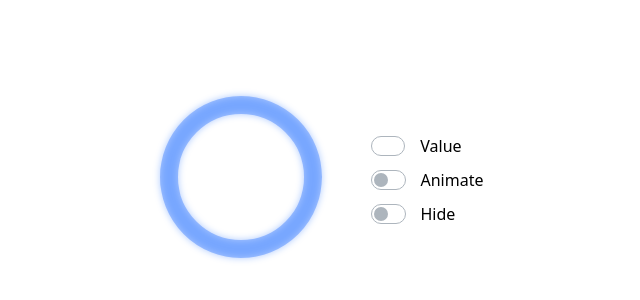
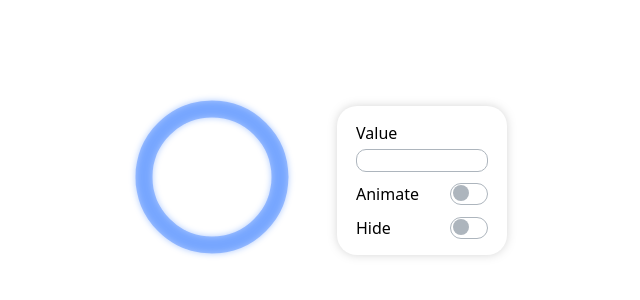
Before and after one commit to zuevarita/ProcessBlock, a website built with Vite: page index.html in a window 1280 px wide. Shown: the part 220-520 px from the top of the page, without its empty margins (323-963 px from the left). Built offline with nearby package versions, Linux system fonts and the light colour scheme.

Commit message:
edit ui and update setValue logic

```diff
--- a/index.html
+++ b/index.html
@@ -3,7 +3,7 @@
 
 <head>
   <meta charset="UTF-8" />
-  <link rel="icon" type="image/svg+xml" href="/public/logo.png" />
+  <link rel="icon" type="image/svg+xml" href="/logo.png" />
   <meta name="viewport" content="width=device-width, initial-scale=1.0" />
   <title>Ozon Progress</title>
 </head>
@@ -16,22 +16,22 @@
       </div>
       <div class="states-wrapper">
         <div class="state normal-state">
+          <label for="normal">Value</label>
           <input type="number"  id="normal">
-          <label for="normal">Value</label>
         </div>
         <div class="state animate-state">
+          <label for="animate">Animate</label>
           <label class="switch">
             <input type="checkbox" id="animate">
             <span class="slider"></span>
           </label>
-          <label for="animate">Animate</label>
         </div>
         <div class="state hide-state">
+          <label for="hide">Hide</label>
           <label class="switch">
             <input type="checkbox" id="hide">
             <span class="slider"></span>
           </label>
-          <label for="hide">Hide</label>
         </div>
       </div>
     </div>
--- a/src/progress.js
+++ b/src/progress.js
@@ -1,15 +1,13 @@
 export class Progress {
-  #circleLength = 0;
   #percentage = 0;
-  #container;
   #element;
   #circle;
+  #isActive;
   constructor(container) {
-    this.#container = container;
-    this.#createElement();
+    this.#createElement(container);
   }
 
-  #createElement() {
+  #createElement(container) {
     const progressContainer = document.createElement("div");
     const progressHTML = `
         <svg class = "progress-ring" viewBox="0 0 100 100" xmlns="http://www.w3.org/2000/svg">
@@ -19,23 +17,26 @@ export class Progress {
     progressContainer.innerHTML = progressHTML;
 
     this.#element = progressContainer.firstElementChild;
-    this.#container.insertAdjacentElement("afterbegin", this.#element);
+    container.insertAdjacentElement("afterbegin", this.#element);
     this.#circle = this.#element.querySelector(".progress-bar");
 
-    this.#circleLength = this.#circle.r.baseVal.value * Math.PI * 2;
-    this.#circle.style.strokeDasharray = `${this.#circleLength} ${this.#circleLength}`;
-    this.#circle.style.strokeDashoffset = `${this.#circleLength}`;
+    this.circleLength = this.#circle.r.baseVal.value * Math.PI * 2 + 0.2;
+    this.#circle.style.strokeDasharray = `${this.circleLength} ${this.circleLength}`;
+    this.#circle.style.strokeDashoffset = `${this.circleLength}`;
+
   }
 
   setValue(perc) {
     this.#percentage = Math.min(Math.max(perc, 0), 100);
-    this.#circle.style.strokeDashoffset = `${this.#circleLength - (this.#percentage / 100) * this.#circleLength}`;
+    const showLine = (this.#isActive && (this.#percentage === 0 || this.#percentage === 100))? 25: this.#percentage
+    this.#circle.style.strokeDashoffset = `${this.circleLength - (showLine / 100) * this.circleLength}`;
   }
 
   setAnimate(isActive) {
+    this.#isActive = isActive;
     if (isActive) {
       if (this.#percentage === 0 || this.#percentage === 100) {
-        this.#circle.style.strokeDashoffset = `${this.#circleLength - (25 / 100) * this.#circleLength}`;
+        this.#circle.style.strokeDashoffset = `${this.circleLength - (25 / 100) * this.circleLength}`;
       }
       this.#element.classList.add("isActive");
     }else{
--- a/src/style.css
+++ b/src/style.css
@@ -24,6 +24,7 @@ body{
   justify-content: center;
   align-items: center;
 }
+
 /* Progress container */
 
 .container{
@@ -63,10 +64,6 @@ body{
   filter: drop-shadow(0 0 2px var(--primary-color));
 }
 
-.progress-bar{
-  stroke-linecap: round;
-}
-
 /* Animated */
 @keyframes animate {
   from {
@@ -84,34 +81,51 @@ body{
 
 /* States wrapper */
 .states-wrapper{
+  box-shadow: 0 0 10px rgba(128, 128, 128, 0.321);
+  width: 100%;
+  max-width: 170px;
+  padding: 15px 5%;
+  border-radius: 20px;
   display: flex;
   flex-direction: column;
   gap: 10px;
-  align-items: start;
+  align-items: center;
   justify-content: center;
 }
 
 .state{
   display: flex;
+  width: 100%;
   align-items: center;
   gap: 15px;
+  justify-content: space-between;
   font-weight: 500;
 }
+.normal-state{
+  display: flex;
+  flex-direction: column;
+  align-items: flex-start;
+  gap: 4px;
 
-.normal-state input{
-  font-size: 12px;
-  font-weight: 600;
-  text-align: center;
-  width: 2.9em;
-  height: 1.66em;
-  border-radius: 30px;
-  outline: none;
-  border: 1px solid #adb5bd;
+  input{
+    width: 100%;
+    padding: 3px;
+    padding-left: 10px;
+    font-size: 13px;
+    font-weight: 600;
+    border: 1px solid #adb5bd;
+    border-radius: 10px;
+    outline: none;
+  }
 
+  input:focus{
+    border: 1px solid var(--accent-color);
+  }
 }
+
 /* Switchers */
 .switch {
-  font-size: 10px;
+  font-size: 11px;
   position: relative;
   display: inline-block;
   width: 3.5em;
```
